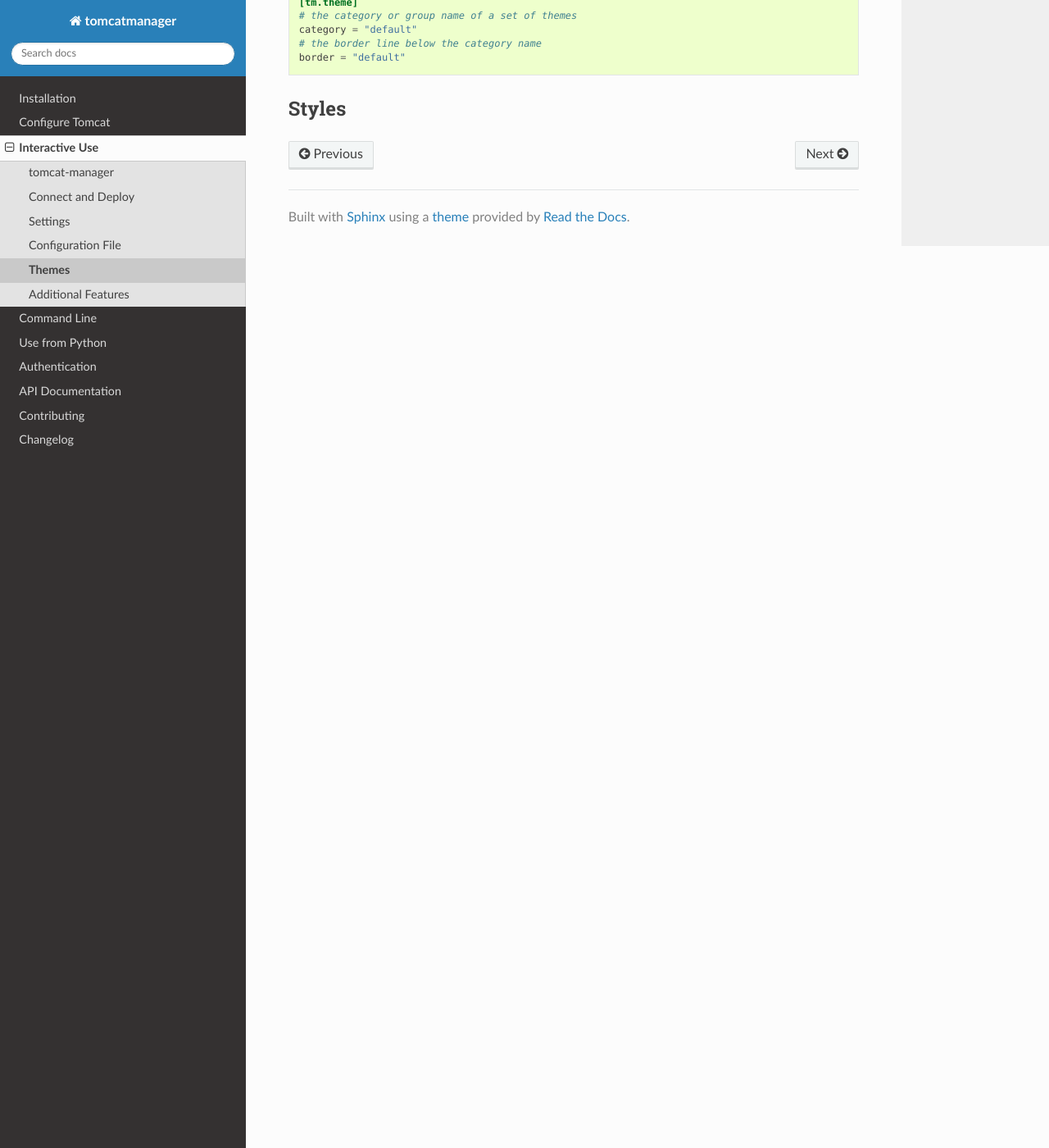
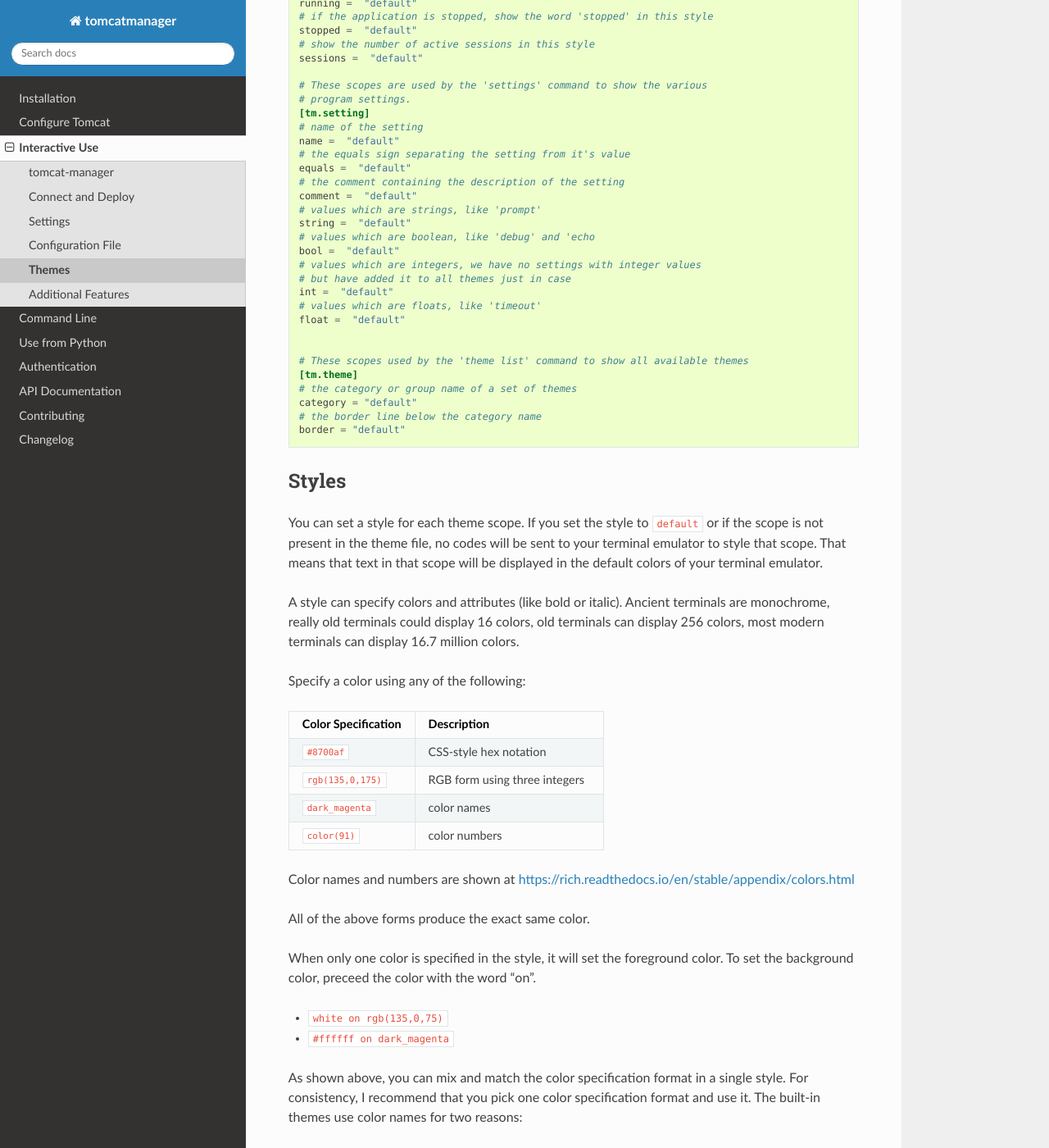
Before and after one commit to tomcatmanager/tomcatmanager, a Sphinx documentation site: the page built from docs/interactive/themes.rst, in a window 1280 px wide and 1400 px high, scrolled down 3605 px. Shown: the whole window at 82% size. Built offline with Sphinx 7.4.7 and the Read the Docs theme 2.0.0, drawn with Linux system fonts in a browser that asks for light colours; some of the changed text lies outside the part shown.

Commit message:
Lots of theme documentation

```diff
--- a/docs/interactive/themes.rst
+++ b/docs/interactive/themes.rst
@@ -5,8 +5,10 @@
 styles defined in theme.
 
 ``tomcat-manager`` comes with several built-in themes which use can use. Built-in
-themes can not be edited or modified. You can create your own user themes, either
-from scratch or by cloning a built-in theme.
+themes can not be edited or modified. You can create yourown user themes, either
+from scratch or by cloning a built-in theme. If connected to the internet, you
+can view a list of themes available online, and install one or more of them as
+user themes on your computer.
 
 A theme is defined in a file using the `TOML <https://toml.io/en/>`_ format. The file
 contains a set of scope definitions, and the style to use when rendering each scope.
@@ -36,19 +38,23 @@
 `Theme Scopes`_. A style specifies colors and attributes (like bold or italic)
 to use when rendering the scope. See `Styles`_ for more information
 
-By default, no theme is applied; all output is displayed using the default
-style of your terminal emulator. Apply a theme by changing the ``theme``
-:doc:`setting <settings>`.
-
 
 Listing Themes
 --------------
 
 
+Creating a User Theme
+---------------------
+
+clone (built-in or gallery), or create
+
+
 Loading a Theme
 ---------------
 
-You can load or apply a theme using the ``set`` command. Set the ``theme`` setting
+By default, no theme is applied; all output is displayed using the default
+style of your terminal emulator. Apply a theme by changing the ``theme``
+:doc:`setting <settings>` using the ``set`` command. Set the ``theme`` setting
 to the name of the theme you want to load, and ``tomcat-manager`` will load and
 apply that theme. Any future output will now be generated using the styles specified
 in the loaded theme.
@@ -67,7 +73,7 @@
 Location of Theme Files
 -----------------------
 
-User created themes are stored in a configuration directory. The location of this
+User themes are stored in a configuration directory. The location of this
 directory is different depending on the operating system. You can see the exact
 directory for your setup by typing the following from your operating system shell
 prompt:
@@ -85,16 +91,37 @@
     /Users/kotfu/Library/Application Support/tomcat-manager/themes
 
 
-Creating a Theme
-----------------
-
-clone or create
-
-
 Editing a Theme
 ---------------
 
-``theme edit``
+Built-in themes are read-only. Gallery themes are not available to edit either, but
+you can edit user themes. See :ref:`interactive/themes:Listing Themes` above to learn
+how to display a list of available themes.
+
+Edit any user theme by:
+
+.. code-block:: text
+
+    tomcat-manager> theme edit [name]
+
+replacing ``[name]`` with the name of the user theme. The theme file
+will open in your editor of choice (see :ref:`interactive/settings:editor`
+setting). If you edit the currently loaded theme, it will be reloaded after
+the editor exits.
+
+
+Deleting a Theme
+----------------
+
+You can delete any user theme:
+
+.. code-block:: text
+
+    tomcat-manager> theme delete [name]
+
+replacing ``[name]`` with the name of the user theme you would like to delete. You
+will be prompted to confirm the deletion unless you provide the ``-f`` option.
+
 
 Theme Scopes
 ------------
@@ -202,3 +229,75 @@
 
 Styles
 ------
+
+You can set a style for each theme scope. If you set the style
+to ``default`` or if the scope is not present in the theme file,
+no codes will be sent to your terminal emulator to style that scope.
+That means that text in that scope will be displayed in the default
+colors of your terminal emulator.
+
+A style can specify colors and attributes (like bold or italic). Ancient terminals are
+monochrome, really old terminals could display 16 colors, old terminals can display
+256 colors, most modern terminals can display 16.7 million colors.
+
+Specify a color using any of the following:
+
+.. list-table::
+    :widths: 40 60
+    :header-rows: 1
+
+    * - Color Specification
+      - Description
+    * - ``#8700af``
+      - CSS-style hex notation
+    * - ``rgb(135,0,175)``
+      - RGB form using three integers
+    * - ``dark_magenta``
+      - color names
+    * - ``color(91)``
+      - color numbers
+
+Color names and numbers are shown at
+https://rich.readthedocs.io/en/stable/appendix/colors.html
+
+All of the above forms produce the exact same color.
+
+When only one color is specified in the style, it will set the foreground color. To
+set the background color, preceed the color with the word "on".
+
+- ``white on rgb(135,0,75)``
+- ``#ffffff on dark_magenta``
+
+As shown above, you can mix and match the color specification format in a single style.
+For consistency, I recommend that you pick one color specification format and use it.
+The built-in themes use color names for two reasons:
+
+- The color names limit you to the 256 color space, making the theme work on a larger
+  variety of terminal emulators
+- For those of us who can't intuitively translate hex into colors, the names give you
+  some idea of what the color is.
+
+Specify additional text attributes by adding additional words to the style:
+
+- ``#ffffff on #8700af bold strike``
+- ``color(91) underline``
+
+The most useful text attributes are:
+
+.. list-table::
+    :widths: 40 60
+    :header-rows: 1
+
+    * - Attribute
+      - Description
+    * - ``bold``
+      - bold or heavy text
+    * - ``italic``
+      - italic text (not supported on Windows)
+    * - ``strike``
+      - text with a strikethrough line
+    * - ``underline``
+      - underlined text
+
+For more examples and additional documentation on styles, see
+https://rich.readthedocs.io/en/stable/style.html
```
